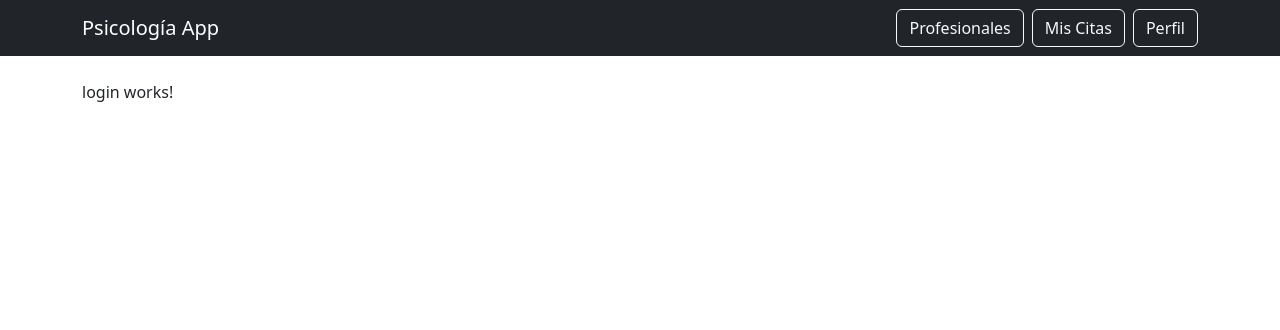
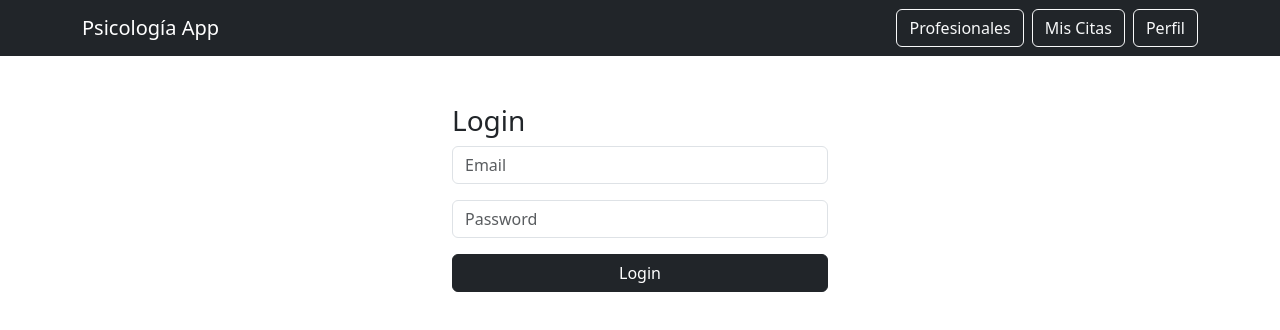
Before and after one commit to ANIMAvgn/ProyectoFinal_TalentoTech1, an Angular app in the folder frontend/: page / in a window 1280 px wide. Shown: the top 330 px of the page. Built offline with nearby package versions, Linux system fonts and the light colour scheme.

Commit message:
Login UI creado

```diff
--- a/frontend/src/app/pages/login/login.html
+++ b/frontend/src/app/pages/login/login.html
@@ -1 +1,24 @@
-<p>login works!</p>
+<div class="container mt-5" style="max-width:400px">
+
+  <h3>Login</h3>
+
+  <input
+  class="form-control mb-3"
+  placeholder="Email"
+  [(ngModel)]="email">
+
+  <input
+  type="password"
+  class="form-control mb-3"
+  placeholder="Password"
+  [(ngModel)]="password">
+
+  <button
+  class="btn btn-dark w-100"
+  (click)="login()">
+
+  Login
+
+  </button>
+
+</div>
--- a/frontend/src/app/pages/login/login.ts
+++ b/frontend/src/app/pages/login/login.ts
@@ -1,18 +1,30 @@
 import { Component } from '@angular/core';
 import { AuthService } from '../../services/auth.service';
+import { FormsModule } from '@angular/forms';
 
 @Component({
   selector: 'app-login',
   standalone: true,
-  templateUrl: './login.html',
-  styleUrls: ['./login.css']
+  imports: [FormsModule],
+  templateUrl: './login.html'
 })
 export class LoginComponent {
+
+  email = "";
+  password = "";
 
   constructor(private auth: AuthService) {}
 
   login() {
-    this.auth.login("test@test.com", "1234");
+    this.auth.login(this.email, this.password)
+      .subscribe(res => {
+
+        localStorage.setItem("token", res.token);
+        localStorage.setItem("role", res.role);
+
+        console.log("LOGIN OK", res);
+
+      });
   }
 
 }
--- a/frontend/src/app/services/auth.service.ts
+++ b/frontend/src/app/services/auth.service.ts
@@ -1,20 +1,21 @@
 import { Injectable } from '@angular/core';
+import { HttpClient } from '@angular/common/http';
+import { Observable } from 'rxjs';
 
 @Injectable({
   providedIn: 'root'
 })
 export class AuthService {
 
-  login(email: string, password: string) {
-    console.log("Login called", email, password);
-  }
+  api = "http://localhost:8081";
 
-  logout() {
-    console.log("Logout");
-  }
+  constructor(private http: HttpClient) {}
 
-  isLoggedIn(): boolean {
-    return !!localStorage.getItem('token');
+  login(email: string, password: string): Observable<any> {
+    return this.http.post(`${this.api}/auth/login`, {
+      email,
+      password
+    });
   }
 
 }
```
